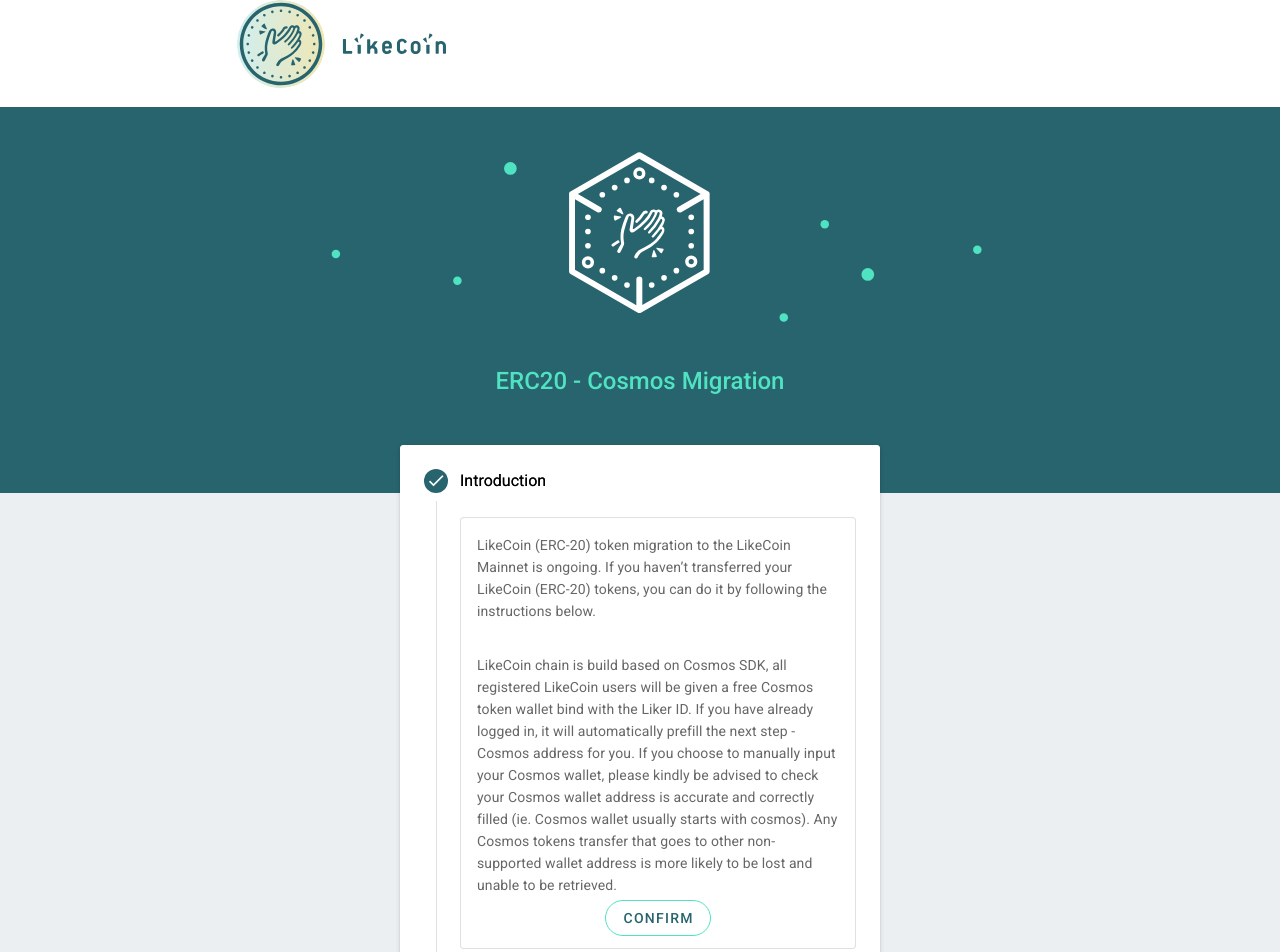
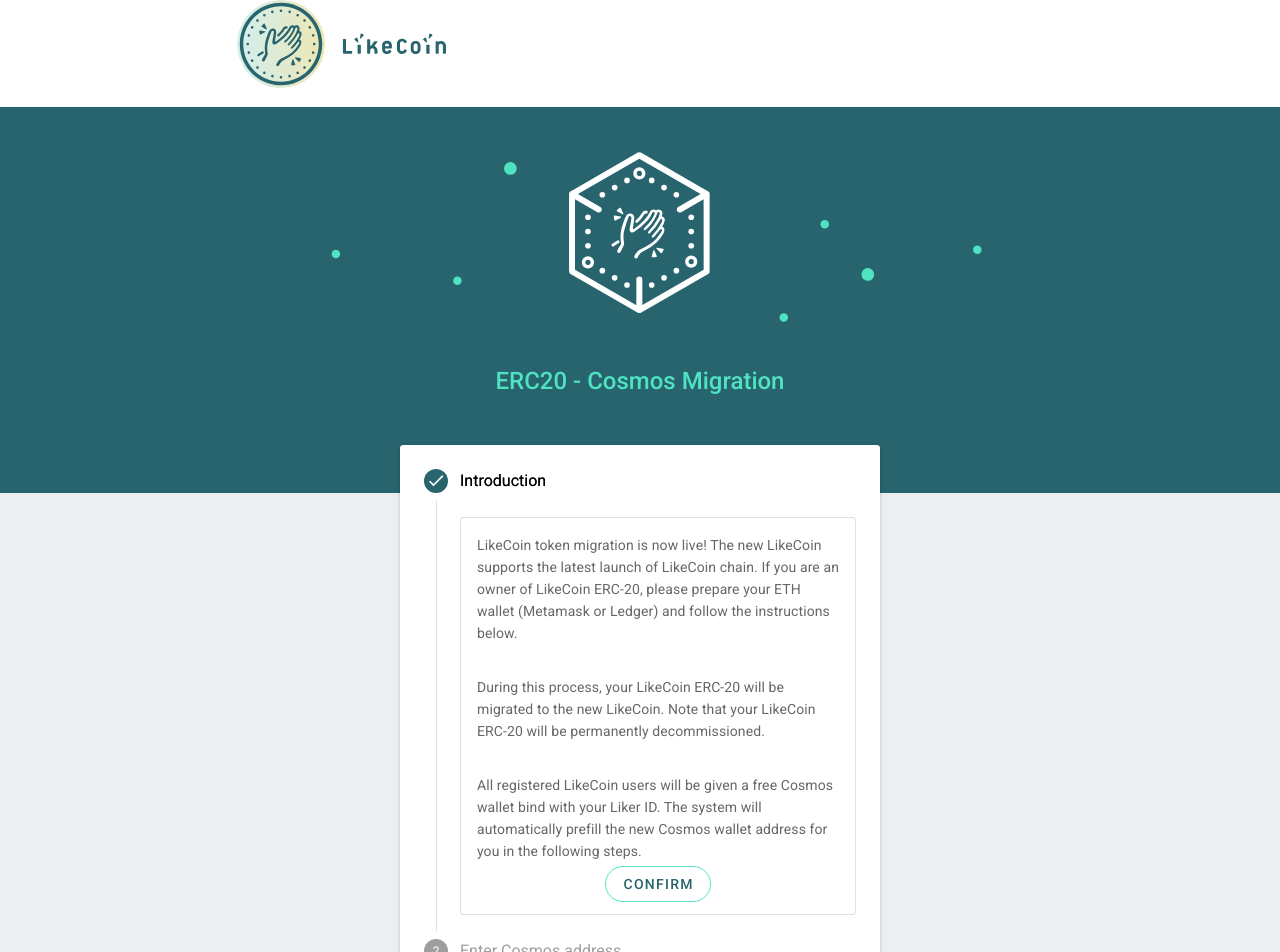
Before and after one commit to likecoin/migrate-to-likecoin-chain, a Nuxt app: page / in a window 1280 px wide. Shown: the top 952 px of the page. Built offline with nearby package versions, Linux system fonts and the light colour scheme; what @likecoin/ui-vue would draw is missing.

Commit message:
💬 Update descriptions

```diff
--- a/components/StepIntroduction.vue
+++ b/components/StepIntroduction.vue
@@ -1,10 +1,13 @@
 <template>
   <v-card outlined>
     <v-card-text>
-      {{ $t('Introduction.description0') }}
+      {{ $t(`Introduction.${isLikerId ? 'likerId' : 'manual'}.description0`) }}
     </v-card-text>
     <v-card-text>
-      {{ $t('Introduction.description1') }}
+      {{ $t(`Introduction.${isLikerId ? 'likerId' : 'manual'}.description1`) }}
+    </v-card-text>
+    <v-card-text>
+      {{ $t(`Introduction.${isLikerId ? 'likerId' : 'manual'}.description2`) }}
     </v-card-text>
     <v-row
       class="pb-6"
@@ -21,3 +24,14 @@
     </v-row>
   </v-card>
 </template>
+
+<script>
+export default {
+  props: {
+    isLikerId: {
+      type: Boolean,
+      default: false,
+    },
+  },
+};
+</script>
--- a/components/StepPendingTx.vue
+++ b/components/StepPendingTx.vue
@@ -36,7 +36,9 @@
         mdi-check
       </v-icon>
       <div class="body-2">
-        {{ $t('StepPendingTx.doneDescription') }}
+        <i18n path="StepPendingTx.doneDescription" tag="div">
+          <a :href="cosmosTxLink" target="_blank">likecoin.bigdipper.live</a>
+        </i18n>
       </div>
     </div>
     <div
--- a/components/StepSign.vue
+++ b/components/StepSign.vue
@@ -15,6 +15,9 @@
       </v-card-title>
     </template>
     <template #form-append>
+      <v-card-text>
+        {{ $t('StepSign.description') }}
+      </v-card-text>
       <v-card-text v-if="message">
         {{ message }}
       </v-card-text>
--- a/locales/en.json
+++ b/locales/en.json
@@ -36,11 +36,19 @@
     "connectMessage": "Please connect to MetaMask desu"
   },
   "Introduction": {
-    "description0": "LikeCoin (ERC-20) token migration to the LikeCoin Mainnet is ongoing. If you haven’t transferred your LikeCoin (ERC-20) tokens, you can do it by following the instructions below. ",
-    "description1": "LikeCoin chain is build based on Cosmos SDK, all registered LikeCoin users will be given a free Cosmos token wallet bind with the Liker ID. If you have already logged in, it will automatically prefill the next step - Cosmos address for you. If you choose to manually input your Cosmos wallet, please kindly be advised to check your Cosmos wallet address is accurate and correctly filled (ie. Cosmos wallet usually starts with cosmos). Any Cosmos tokens transfer that goes to other non-supported wallet address is more likely to be lost and unable to be retrieved."
+    "manual": {
+      "description0": "LikeCoin token migration is now live! The new LikeCoin supports the latest launch of LikeCoin chain. If you are an owner of LikeCoin ERC-20, please prepare your ETH wallet (Metamask or Ledger) and follow the instructions below.",
+      "description1": "During this process, your LikeCoin ERC-20 will be migrated to the new LikeCoin. Note that  your LikeCoin ERC-20 will be permanently decommissioned.",
+      "description2": "All registered LikeCoin users will be given a free Cosmos wallet bind with your Liker ID. The system will automatically prefill the new Cosmos wallet address for you in the following steps.  "
+    },
+    "likerId": {
+      "description0": "LikeCoin token migration is now live! The new LikeCoin supports the latest launch of LikeCoin chain. If you are an owner of LikeCoin ERC-20, please prepare your ETH wallet (Metamask or Ledger) and Cosmos wallet in the following instructions.",
+      "description1": "During this process, your LikeCoin ERC-20 will be migrated to the new LikeCoin. Note that your LikeCoin ERC-20 will be permanently decommissioned.",
+      "description2": "Please kindly be advised to check your Cosmos wallet address is accurate and correctly filled. (Cosmos wallet address should start with “cosmos1”) Any LikeCoin transfer that goes to other non-supported wallet address will most likely be lost and unable to be retrieved."
+    }
   },
   "StepCosmos": {
-    "cosmosAddress": "Enter your target Cosmos address",
+    "cosmosAddress": "Enter your Cosmos wallet address",
     "message": {
       "invalidCosmosAddress": "Cosmos Address is Invalid",
       "waitingForCosmosApp": "waiting for Cosmos ledger App..."
@@ -59,6 +67,7 @@
   },
   "StepSign": {
     "title": "Sign to confirm",
+    "description": "Please make sure the following information is accurate. Once you sign and confirm the transfer, we are unable to undo the transaction. If you are ready to proceed, please press SIGN.",
     "message": {
       "waitingForMetamask": "waiting for Metamask ETH signature...",
       "waitingForEthApp": "waiting for ETH ledger App...",
@@ -73,7 +82,7 @@
   "StepPendingTx": {
     "error": "Error",
     "done": "Done",
-    "doneDescription": "New LikeCoin has been transferred to your Cosmos address",
+    "doneDescription": "You may view your completed transaction on {0}",
     "waitingForCosmosTx": "Waiting for Cosmos Tx ",
     "waitingForEthTx": "Waiting for Eth Tx ",
     "viewOnBigdipper": "View on Big Dipper",
--- a/pages/index.vue
+++ b/pages/index.vue
@@ -99,7 +99,11 @@
             </v-icon>
             {{ error }}
           </div>
-          <step-introduction v-else @confirm="onStart" />
+          <step-introduction
+            v-else
+            :is-liker-id="isLikerId"
+            @confirm="onStart"
+          />
         </v-stepper-content>
 
         <template v-if="!isLikerId">
```
